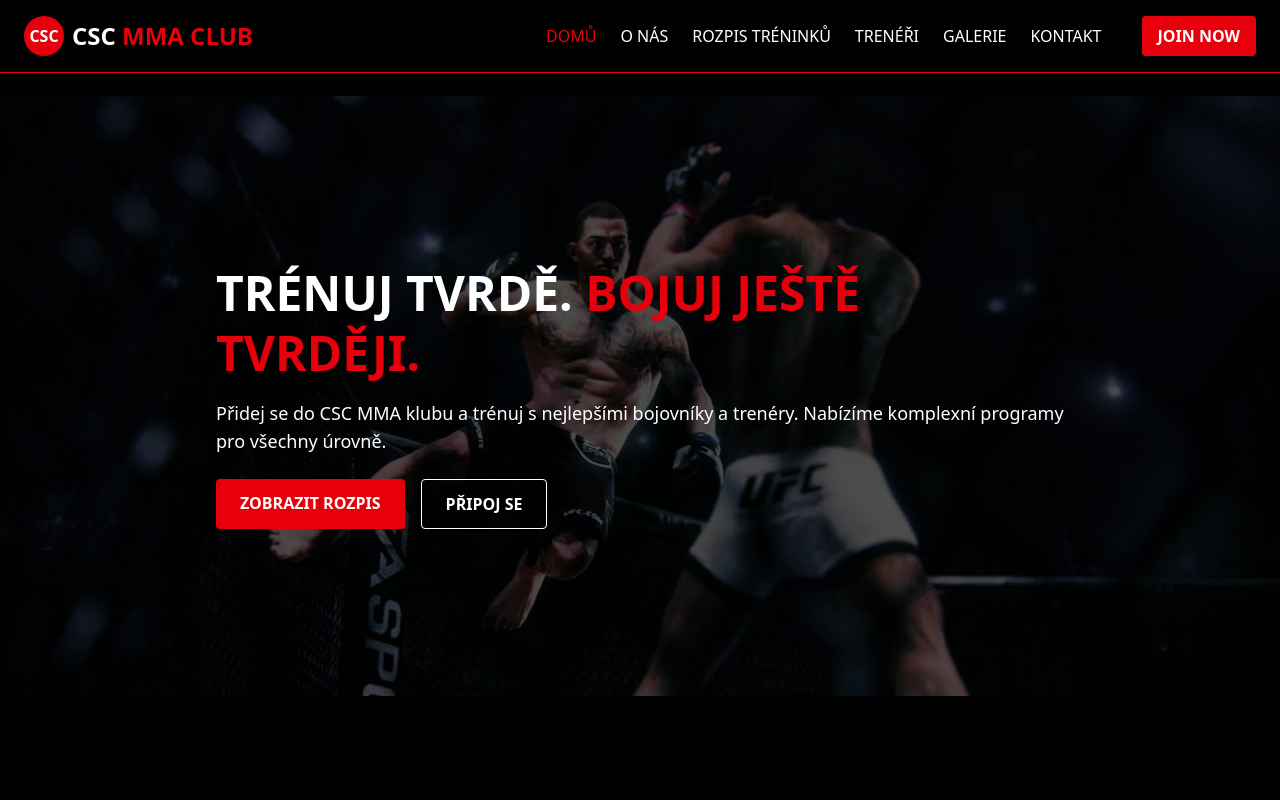
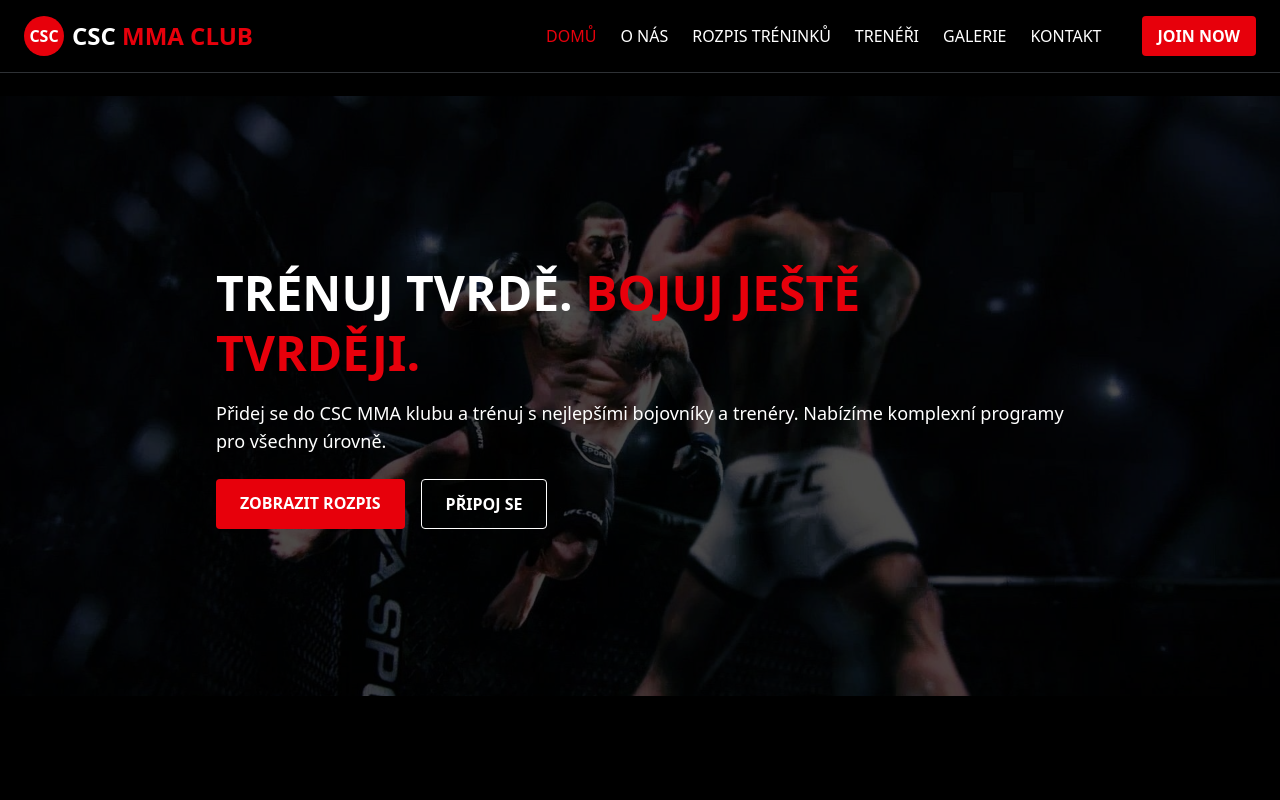
Before and after one commit to Danvizualizujeme/CSC6, a SvelteKit app in the folder CSC6/: page / in a window 1280 px wide. Shown: the top 800 px of the page. Built offline with nearby package versions, Linux system fonts and the light colour scheme.

Commit message:
(Change) Header + footer

```diff
--- a/CSC6/src/routes/+layout.svelte
+++ b/CSC6/src/routes/+layout.svelte
@@ -14,7 +14,7 @@
   ];
 </script>
 
-<header class="fixed inset-x-0 top-0 bg-black z-50 border-b-[0.5px] border-red-600">
+<header class="fixed inset-x-0 top-0 bg-black z-50 border-b-[0.5px] border-gray-400/30">
   <div class="container mx-auto px-6 py-4 flex items-center justify-between">
     <!-- Logo -->
     <a href="/" class="flex items-center space-x-2">
@@ -66,7 +66,7 @@
   </div>
 
   {#if mobileOpen}
-    <nav class="lg:hidden bg-black border-t border-red-600">
+    <nav class="lg:hidden bg-black border-t border-gray-400/30">
       <div class="container mx-auto px-6 py-4 space-y-3">
         {#each links as { href, label }}
           <a
@@ -93,7 +93,7 @@
   <slot />
 </main>
 
-<footer class="bg-black text-gray-400 border-t-2 border-red-600 pt-16 pb-8">
+<footer class="bg-black text-gray-400 border-t border-gray-400/30 pt-16 pb-8">
   <div class="container mx-auto px-6 grid grid-cols-1 md:grid-cols-4 gap-8">
 
     <!-- Brand & Description -->
```
